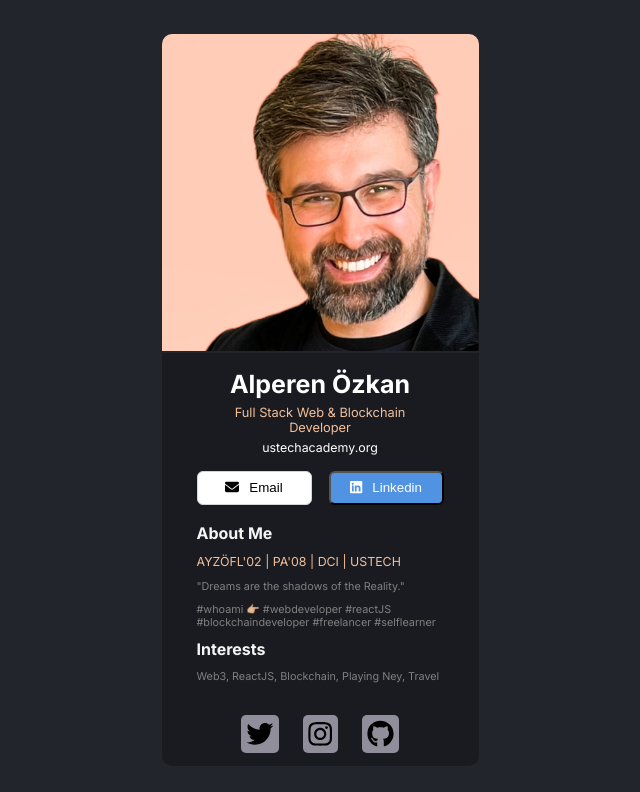
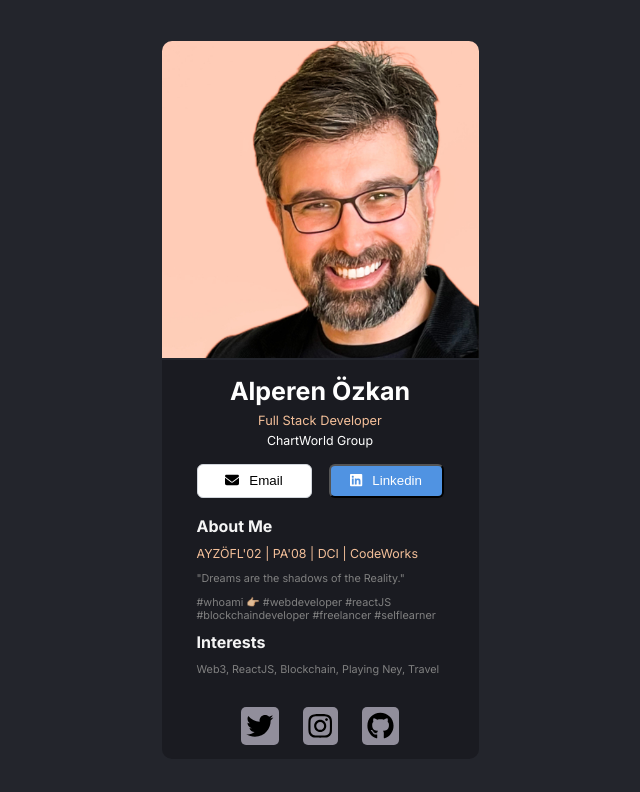
Before and after one commit to alperenweb3/business-card, a React (Create React App) app: page / in a window 1280 px wide. Shown: the top 792 px of the page, without its empty margins (320-960 px from the left). Built offline with nearby package versions, Linux system fonts and the light colour scheme.

Commit message:
update main

```diff
--- a/src/components/Main.jsx
+++ b/src/components/Main.jsx
@@ -26,9 +26,9 @@ function Main() {
 
 			<div className="bcard__heading-wrapper">
 				<h1 className="bcard__name">Alperen Özkan</h1>
-				<h2 className="bcard__title">Full Stack Web & Blockchain Developer</h2>
+				<h2 className="bcard__title">Full Stack Developer</h2>
 				<div className="bcard__website">
-					<a style= { LinkStyle } href="https://ustechacademy.org" target="__blank">ustechacademy.org</a>
+					<a style= { LinkStyle } href="https://chartworld.com" target="__blank">ChartWorld Group</a>
 				</div>
 			</div>
 
@@ -45,7 +45,7 @@ Linkedin</button></a>
 						<a style= { AboutLinkStyle } href="https://antalyafenlisesi.meb.k12.tr/" target="__blank">AYZÖFL'02 |</a>
 						<a style= { AboutLinkStyle } href="#"> PA'08 |</a>
 						<a style= { AboutLinkStyle } href="https://digitalcareerinstitute.org/" target="__blank"> DCI |</a>
-						<a style= { AboutLinkStyle } href="https://ustechacademy.org/" target="__blank"> USTECH</a>
+						<a style= { AboutLinkStyle } href="https://codeworks.me/" target="__blank"> CodeWorks</a>
 					</p>
 					<p className="bcard__text">"Dreams are the shadows of the Reality."</p>
 					<p className="bcard__text">#whoami <span role="img" aria-label="hand-signs">👉🏼</span> #webdeveloper #reactJS #blockchaindeveloper #freelancer #selflearner</p>
```
